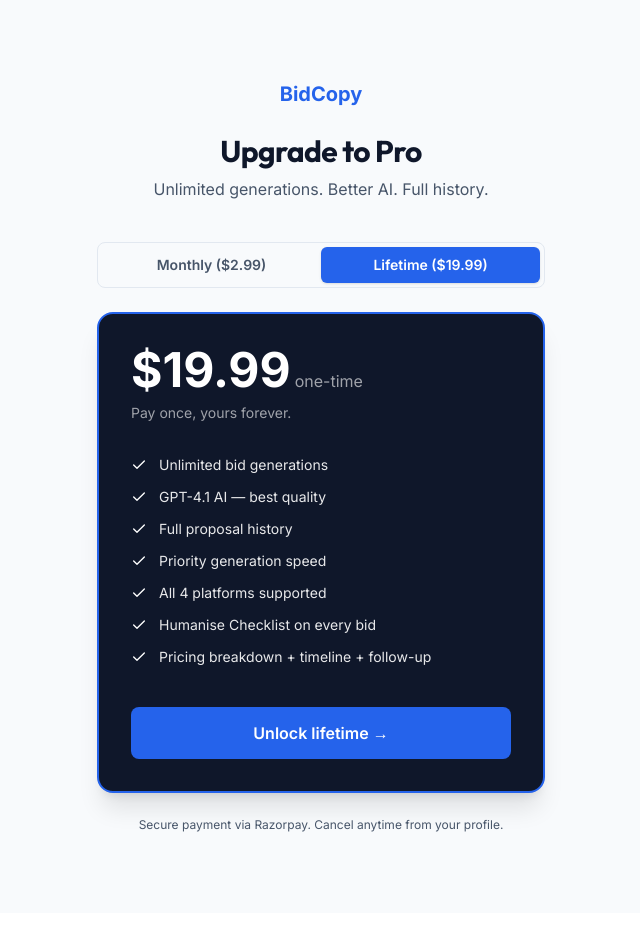
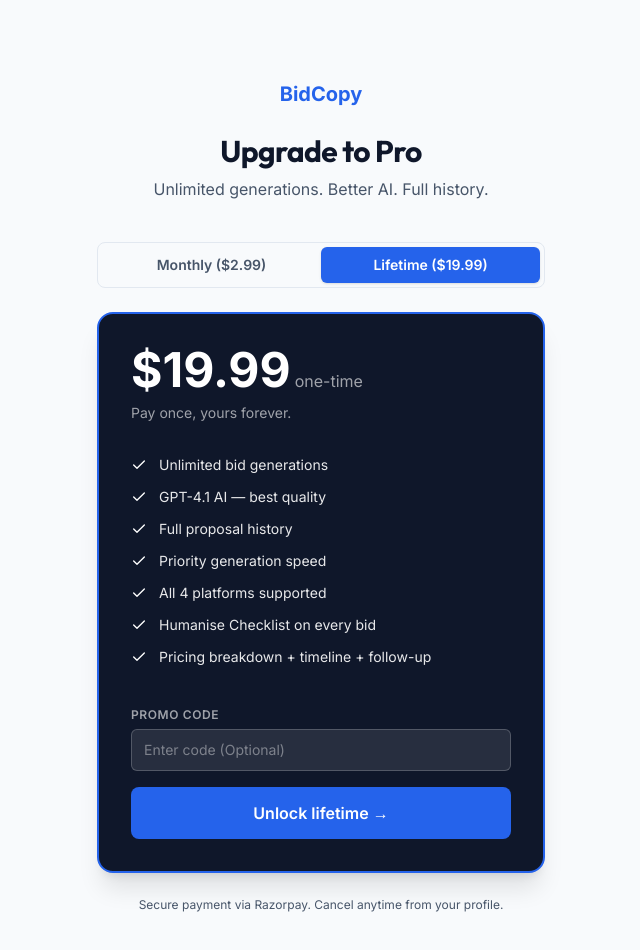
Before and after one commit to Kushagra001/BidCopy, a Next.js app: page /dashboard/upgrade in a window 1280 px wide. Both pictures are taken after a click on the button "Lifetime ($19.99)". Shown: the top 950 px of the page, without its empty margins (319-959 px from the left). Before the commit the page ends 913 px from the top, so only its background shows below. Built offline with nearby package versions, Linux system fonts and the light colour scheme; no server answers.

Commit message:
feat: implement PH10OFF promo code logic for checkout and webhook

```diff
--- a/src/app/api/create-order/route.ts
+++ b/src/app/api/create-order/route.ts
@@ -14,16 +14,19 @@
   if (!userId) return NextResponse.json({ error: 'Unauthorised' }, { status: 401 })
 
   let planType = 'monthly'
+  let promoCode = ''
   try {
     const body = await req.json()
-    if (body.type === 'lifetime') {
-      planType = 'lifetime'
-    }
-  } catch (e) {
-    // Ignore JSON error and default to monthly
+    if (body.type === 'lifetime') planType = 'lifetime'
+    if (body.promoCode) promoCode = body.promoCode
+  } catch (e) {}
+
+  let amount = planType === 'lifetime' ? 149900 : 24900
+
+  // Apply 10% discount for PH10OFF on lifetime plan
+  if (planType === 'lifetime' && promoCode === 'PH10OFF') {
+    amount = 134910 // 149900 - 10%
   }
-
-  const amount = planType === 'lifetime' ? 149900 : 24900
 
   try {
     const rz = getRazorpay()
@@ -31,7 +34,7 @@
       amount,
       currency: 'INR',
       receipt:  `bc_${Date.now()}`,
-      notes:    { clerk_id: userId, plan_type: planType },
+      notes:    { clerk_id: userId, plan_type: planType, promo_code: promoCode },
     })
 
     return NextResponse.json({
--- a/src/app/api/webhooks/razorpay/route.ts
+++ b/src/app/api/webhooks/razorpay/route.ts
@@ -35,10 +35,14 @@
     const payment = event.payload.payment.entity
     const clerkId = payment.notes?.clerk_id
     const planType = payment.notes?.plan_type || 'monthly'
+    const promoCode = payment.notes?.promo_code || ''
 
     // Strict validation of the payment amount to prevent spoofing
     const isMonthlyValid = planType === 'monthly' && payment.amount === 24900
-    const isLifetimeValid = planType === 'lifetime' && payment.amount === 149900
+
+    let expectedLifetimeAmount = 149900
+    if (promoCode === 'PH10OFF') expectedLifetimeAmount = 134910
+    const isLifetimeValid = planType === 'lifetime' && payment.amount === expectedLifetimeAmount
 
     if ((isMonthlyValid || isLifetimeValid) && payment.status === 'captured' && clerkId) {
       const supabase = createAdminClient()
--- a/src/app/dashboard/upgrade/page.tsx
+++ b/src/app/dashboard/upgrade/page.tsx
@@ -29,6 +29,7 @@
   const [loading, setLoading] = useState(false)
   const [success, setSuccess] = useState(false)
   const [planType, setPlanType] = useState<'monthly' | 'lifetime'>(initialType)
+  const [promoCode, setPromoCode] = useState('')
 
   const handleUpgrade = async () => {
     setLoading(true)
@@ -47,7 +48,7 @@
       const res = await fetch('/api/create-order', {
         method: 'POST',
         headers: { 'Content-Type': 'application/json' },
-        body: JSON.stringify({ type: planType }),
+        body: JSON.stringify({ type: planType, promoCode: promoCode.trim().toUpperCase() }),
       })
       if (!res.ok) {
         const errorData = await res.json()
@@ -140,9 +141,24 @@
               ✓ You&apos;re now Pro! Redirecting…
             </div>
           ) : (
-            <Button onClick={handleUpgrade} loading={loading} className="w-full" size="lg">
-              {planType === 'monthly' ? 'Subscribe now →' : 'Unlock lifetime →'}
-            </Button>
+            <div className="space-y-4">
+              {planType === 'lifetime' && (
+                <div className="flex flex-col gap-1.5">
+                  <label htmlFor="promo" className="text-xs text-white/60 font-semibold uppercase tracking-wider">Promo Code</label>
+                  <input
+                    id="promo"
+                    type="text"
+                    value={promoCode}
+                    onChange={(e) => setPromoCode(e.target.value.toUpperCase())}
+                    placeholder="Enter code (Optional)"
+                    className="bg-white/10 border border-white/20 rounded-md px-3 py-2.5 text-sm text-white placeholder-white/40 focus:outline-none focus:ring-2 focus:ring-[--color-bc-blue] transition-all"
+                  />
+                </div>
+              )}
+              <Button onClick={handleUpgrade} loading={loading} className="w-full" size="lg">
+                {planType === 'monthly' ? 'Subscribe now →' : 'Unlock lifetime →'}
+              </Button>
+            </div>
           )}
         </div>
 
```
